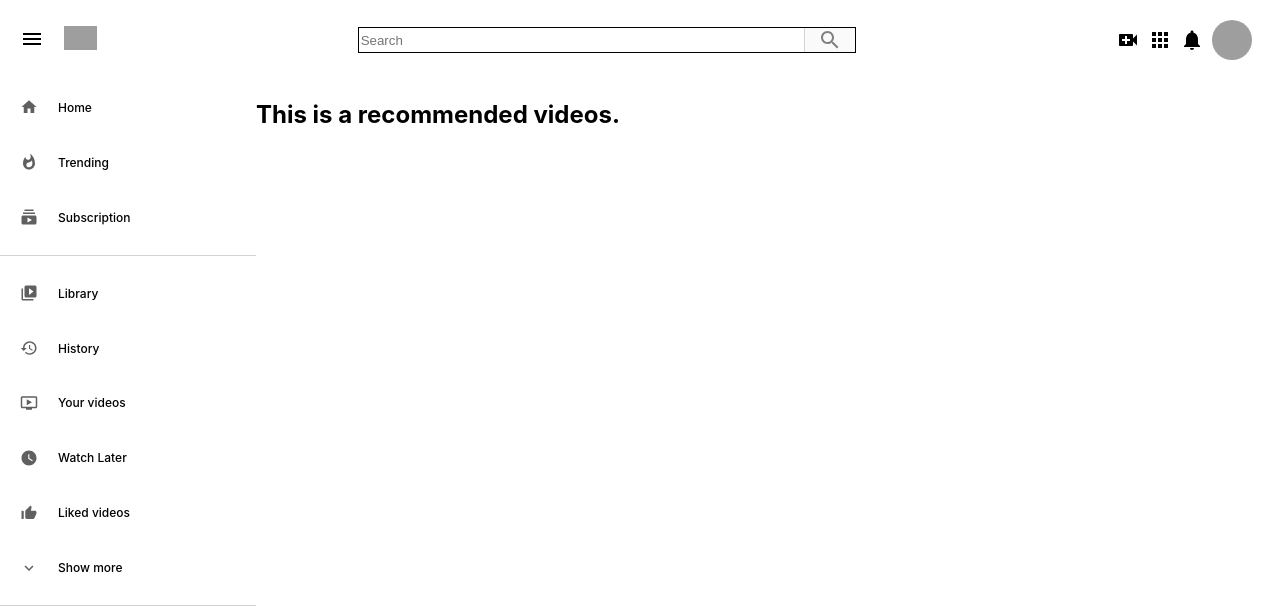
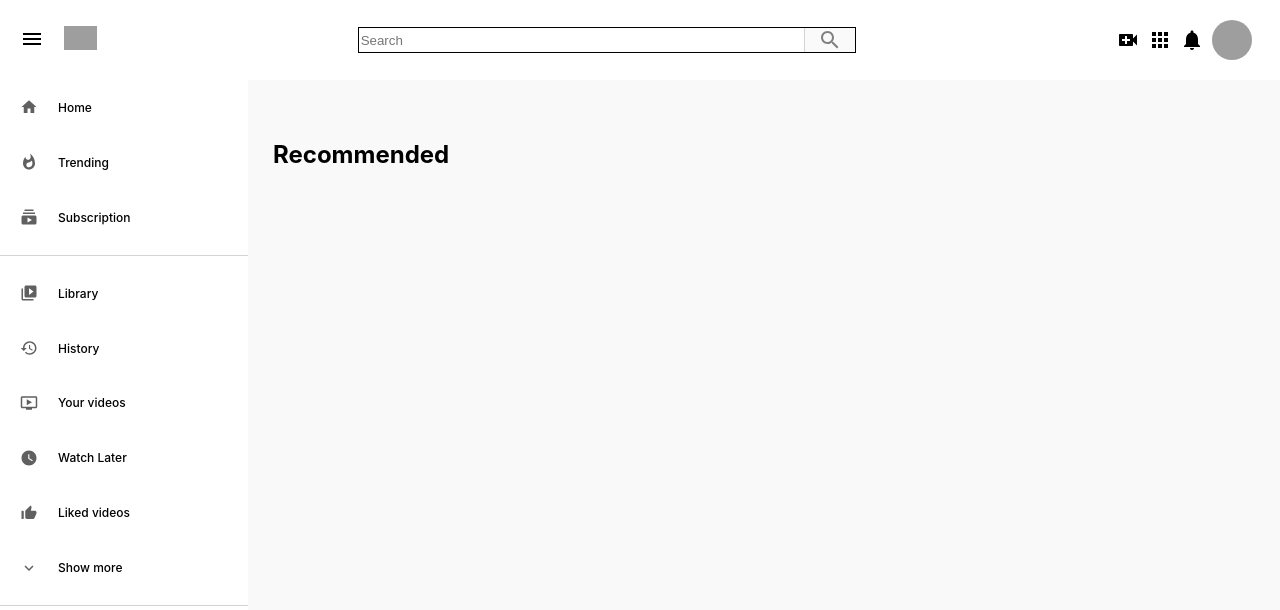
Before and after one commit to EinsVision/Youtube-clone, a React (Create React App) app in the folder youtube-clone/: page / in a window 1280 px wide. Shown: the top 610 px of the page. Built offline with nearby package versions, Linux system fonts and the light colour scheme; grey boxes are pictures that could not be loaded.

Commit message:
Recommended video buiding : I've diveded the recommend video region

```diff
--- a/youtube-clone/src/RecommendedVideos.css
+++ b/youtube-clone/src/RecommendedVideos.css
@@ -1,3 +1,11 @@
 .recommendedVideos{
   flex: 0.8;
+  background-color: #f9f9f9;
+  padding: 40px 20px;
+  padding-bottom: 0;
 }
+
+.recommendedVideos > h2{
+  margin-left: 5px;
+  margin-bottom: 20px;
+}
--- a/youtube-clone/src/RecommendedVideos.js
+++ b/youtube-clone/src/RecommendedVideos.js
@@ -4,7 +4,7 @@ import './RecommendedVideos.css';
 function RecommendedVideos() {
   return (
     <div className='recommendedVideos'>
-      <h2>This is a recommended videos.</h2>
+      <h2>Recommended</h2>
     </div>
   )
 }
```
